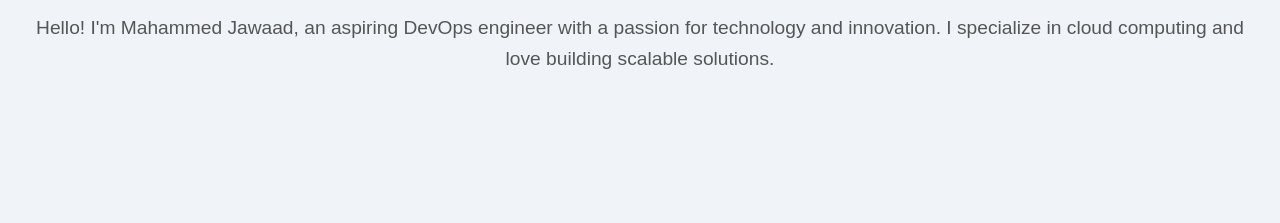
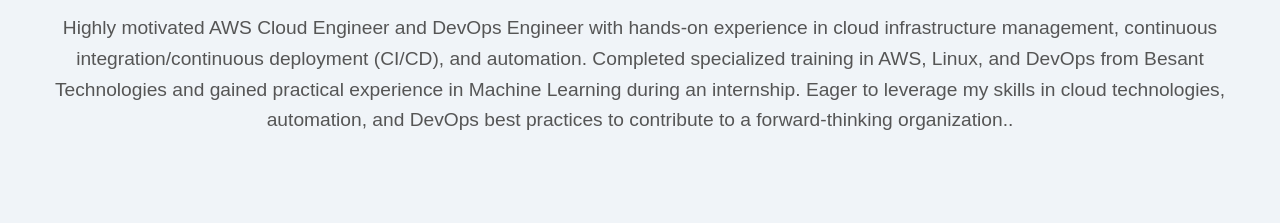
Before and after one commit to Mahammedjawaad6/New-Meme, a plain HTML site: page index.html in a window 1280 px wide. Shown: the part 432-655 px from the top of the page. Drawn offline with Linux system fonts and the light colour scheme.

Commit message:
Update index.html

```diff
--- a/index.html
+++ b/index.html
@@ -206,7 +206,11 @@
 
     <section id="about" class="about">
         <h2>About Me</h2>
-        <p>Hello! I'm Mahammed Jawaad, an aspiring DevOps engineer with a passion for technology and innovation. I specialize in cloud computing and love building scalable solutions.</p>
+        <p>Highly motivated AWS Cloud Engineer and DevOps Engineer with hands-on experience in cloud
+infrastructure management, continuous integration/continuous deployment (CI/CD), and automation.
+Completed specialized training in AWS, Linux, and DevOps from Besant Technologies and gained
+practical experience in Machine Learning during an internship. Eager to leverage my skills in cloud
+technologies, automation, and DevOps best practices to contribute to a forward-thinking organization..</p>
     </section>
 
     <section id="portfolio" class="portfolio">
```
